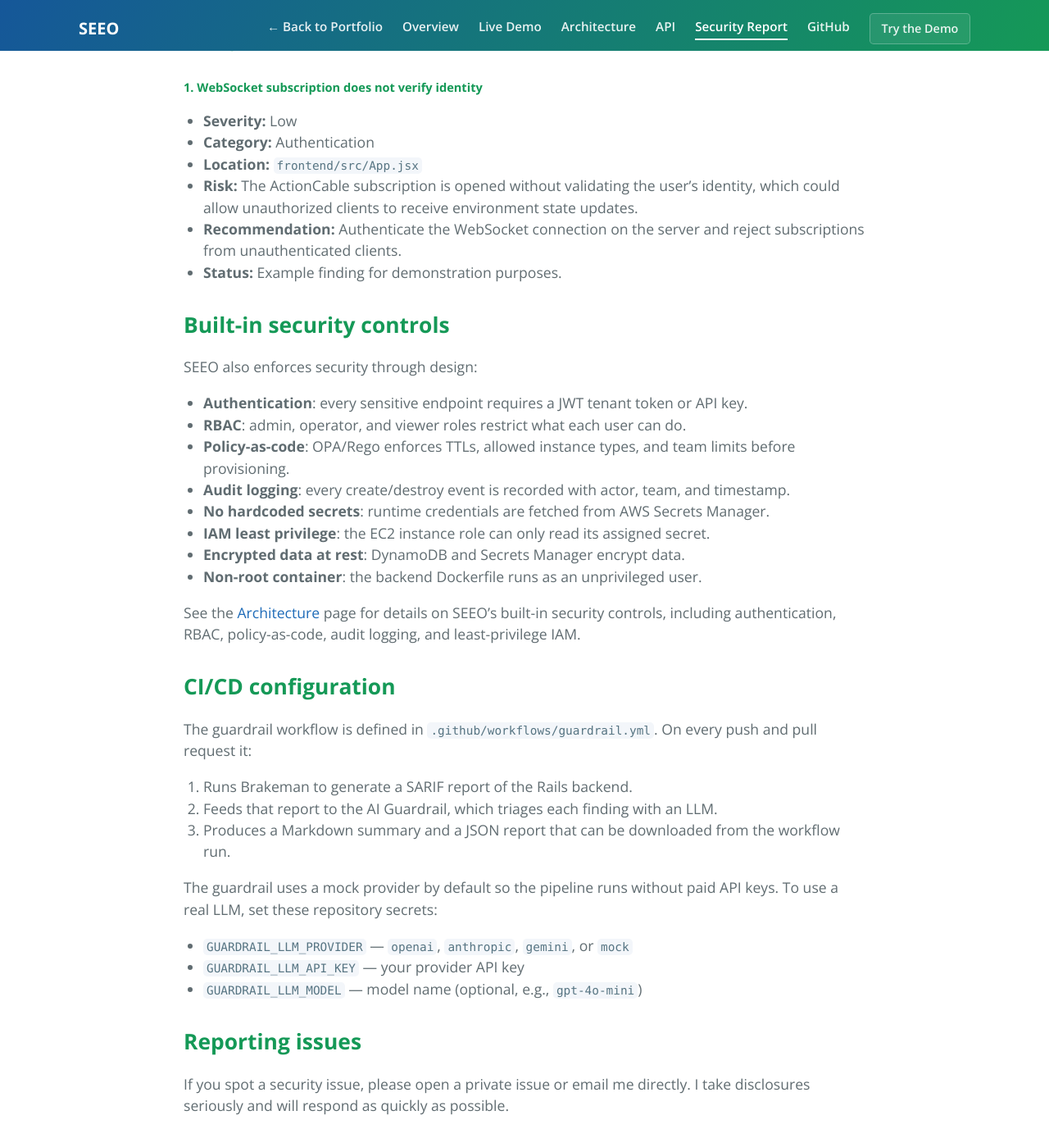
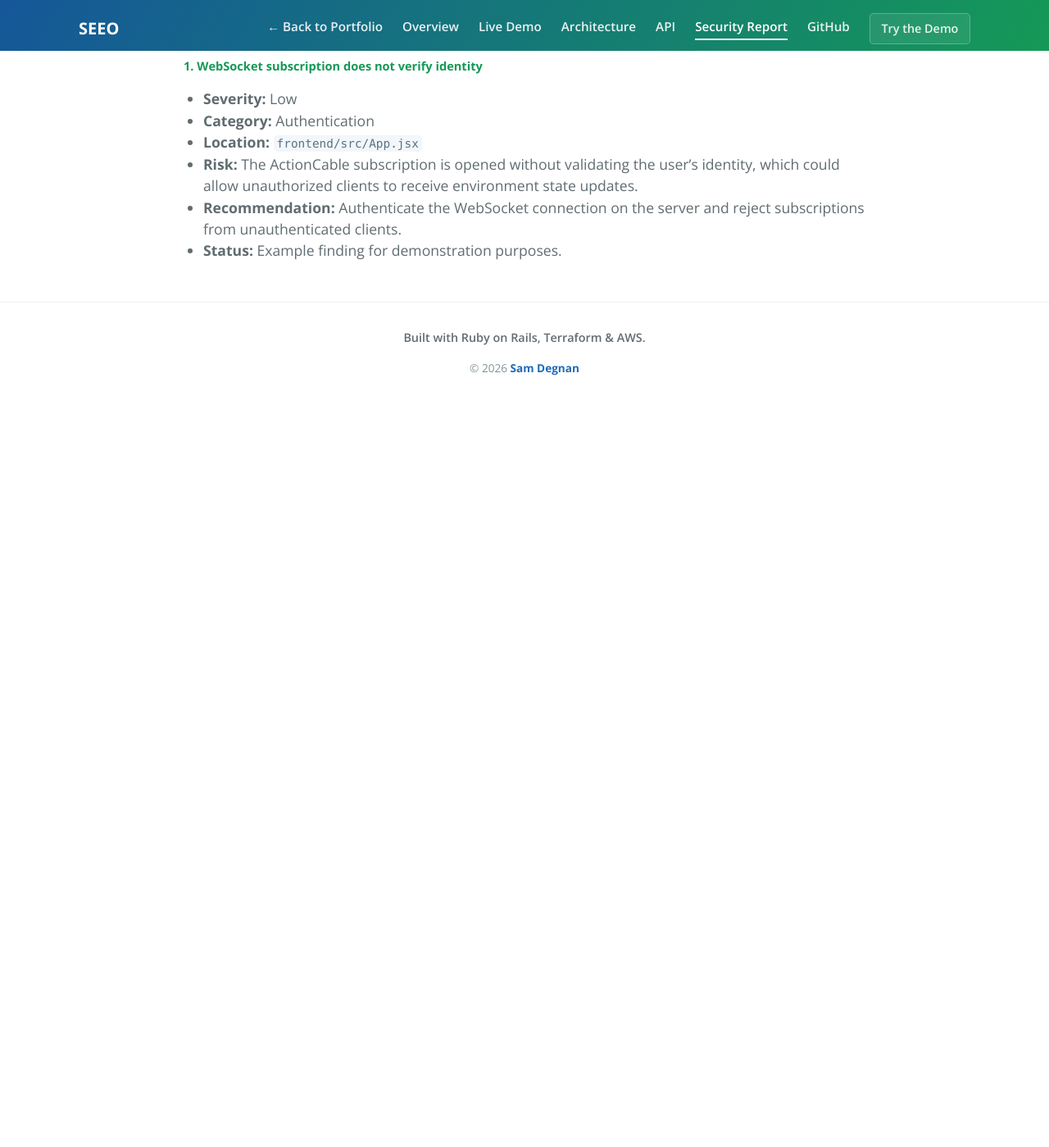
Before and after one commit to samueladegnan/seeo-aws-orchestrator, a Jekyll site: the page built from docs/security.md, in a window 1280 px wide and 1400 px high, scrolled down 1834 px. Shown: the whole window at 82% size. Built offline with Jekyll 4.4.1, drawn with Linux system fonts in a browser that asks for light colours; after the commit the page ends 2325 px from its top, so only the background shows below that; some of the changed text lies outside the part shown.

```diff
--- a/docs/security.md
+++ b/docs/security.md
@@ -4,9 +4,9 @@ layout: default
 permalink: /security/
 ---
 
-# Security Report
+*Generated automatically by the [ai-cicd-security-guardrail](https://github.com/samueladegnan/ai-cicd-security-guardrail) GitHub Actions workflow.*
 
-Generated automatically by the [ai-cicd-security-guardrail](https://github.com/samueladegnan/ai-cicd-security-guardrail) GitHub Actions workflow.
+*Generated with [ai-cicd-security-guardrail](https://github.com/samueladegnan/ai-cicd-security-guardrail), another project by [Samuel Degnan](https://samueladegnan.github.io/).*
 
 ## What This Report Shows
 
@@ -63,36 +63,3 @@ Showing an example finding because the last scan returned no real findings.
 - **Risk:** The ActionCable subscription is opened without validating the user's identity, which could allow unauthorized clients to receive environment state updates.
 - **Recommendation:** Authenticate the WebSocket connection on the server and reject subscriptions from unauthenticated clients.
 - **Status:** Example finding for demonstration purposes.
-
-## Built-in security controls
-
-SEEO also enforces security through design:
-
-- **Authentication**: every sensitive endpoint requires a JWT tenant token or API key.
-- **RBAC**: admin, operator, and viewer roles restrict what each user can do.
-- **Policy-as-code**: OPA/Rego enforces TTLs, allowed instance types, and team limits before provisioning.
-- **Audit logging**: every create/destroy event is recorded with actor, team, and timestamp.
-- **No hardcoded secrets**: runtime credentials are fetched from AWS Secrets Manager.
-- **IAM least privilege**: the EC2 instance role can only read its assigned secret.
-- **Encrypted data at rest**: DynamoDB and Secrets Manager encrypt data.
-- **Non-root container**: the backend Dockerfile runs as an unprivileged user.
-
-See the [Architecture]({{ site.baseurl }}/architecture/) page for details on SEEO's built-in security controls, including authentication, RBAC, policy-as-code, audit logging, and least-privilege IAM.
-
-## CI/CD configuration
-
-The guardrail workflow is defined in `.github/workflows/guardrail.yml`. On every push and pull request it:
-
-1. Runs Brakeman to generate a SARIF report of the Rails backend.
-2. Feeds that report to the AI Guardrail, which triages each finding with an LLM.
-3. Produces a Markdown summary and a JSON report that can be downloaded from the workflow run.
-
-The guardrail uses a mock provider by default so the pipeline runs without paid API keys. To use a real LLM, set these repository secrets:
-
-- `GUARDRAIL_LLM_PROVIDER` — `openai`, `anthropic`, `gemini`, or `mock`
-- `GUARDRAIL_LLM_API_KEY` — your provider API key
-- `GUARDRAIL_LLM_MODEL` — model name (optional, e.g., `gpt-4o-mini`)
-
-## Reporting issues
-
-If you spot a security issue, please open a private issue or email me directly. I take disclosures seriously and will respond as quickly as possible.
```
Also changed, not shown: other parts of docs/security.md (+2 -2 lines), docs/api.md (+11 -5 lines), docs/architecture.md (+7 -8 lines), docs/demo.md (+6 -6 lines), docs/index.md (+9 -9 lines), .github/workflows/guardrail.yml, README.md, backend/README.md.
